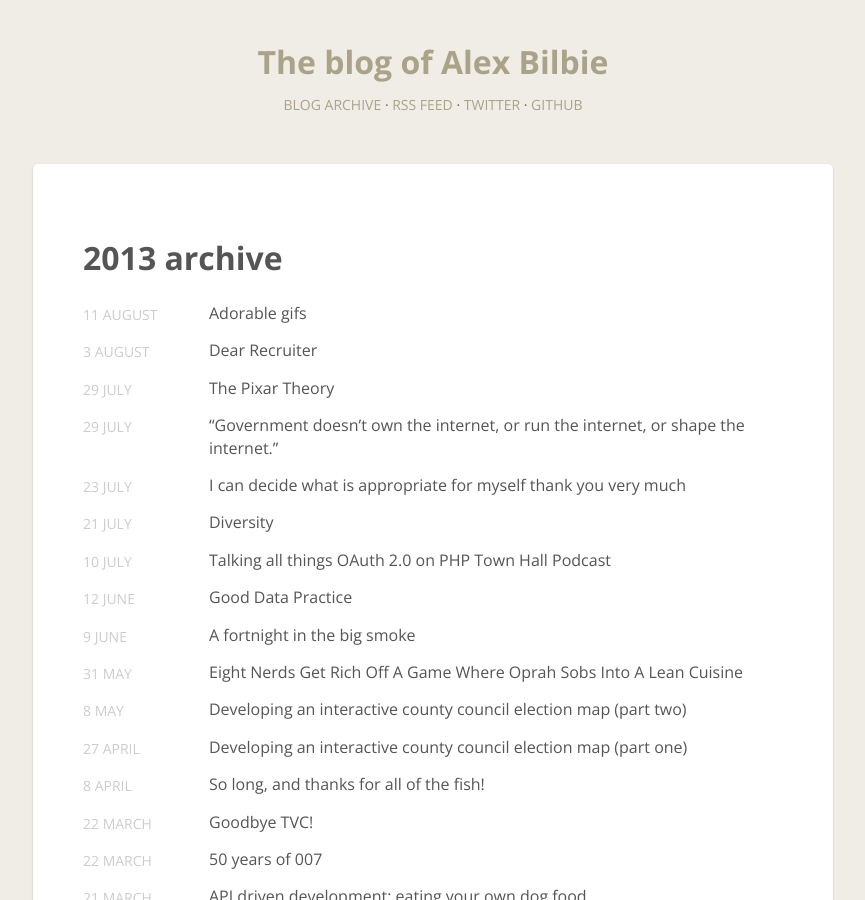
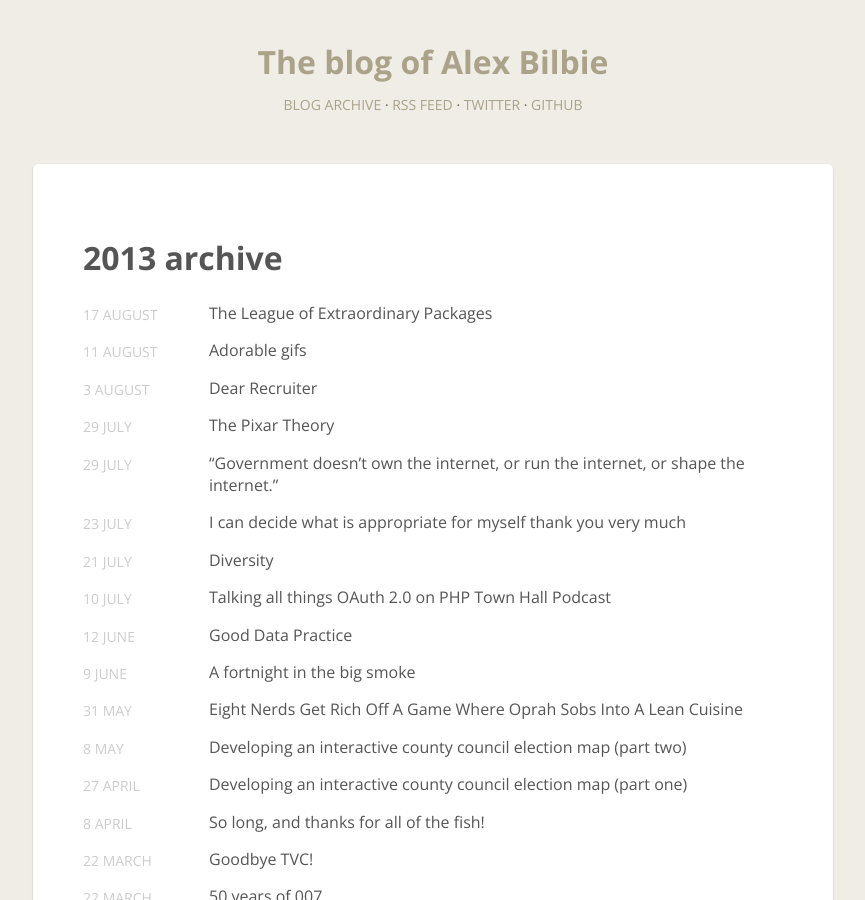
Before and after one commit to alexbilbie/alexbilbie.github.com, a Jekyll site: the page built from archives.html, in a window 1280 px wide and 900 px high. Shown: the whole window, without its empty margins (207-1072 px from the left). Built offline with Jekyll 4.4.1, drawn with Linux system fonts in a browser that asks for light colours; Markdown is read by kramdown in place of the engine named in the settings.

Commit message:
New post

```diff
--- a/2013-08-17-the-php-league.md
+++ b/_posts/2013-08-17-the-php-league.md
@@ -1,8 +1,16 @@
+---
+published: true
+link: "http://thephpleague.com/"
+date: "2013-08-17 10:48:00"
+title: "The League of Extraordinary Packages"
+layout: default
+---
+
 <div style="text-align:center">
 ![http://www.thephpleague.com/images/logo.png](http://www.thephpleague.com/images/logo.png)
 </div>
 
-Phil Sturgeon and I have been working on a little project for a while called the [League of Extraordinary Packages](http://www.thephpleague.com/):
+Phil Sturgeon and I have been working on a little project for a while called [The League of Extraordinary Packages](http://www.thephpleague.com/):
 
 > The League of Extraordinary Packages has one driving mission, to track down and develop PHP packages of the highest quality possible, using modern tools, standards and practices to distribute, test and strengthen the code.
 >
```
